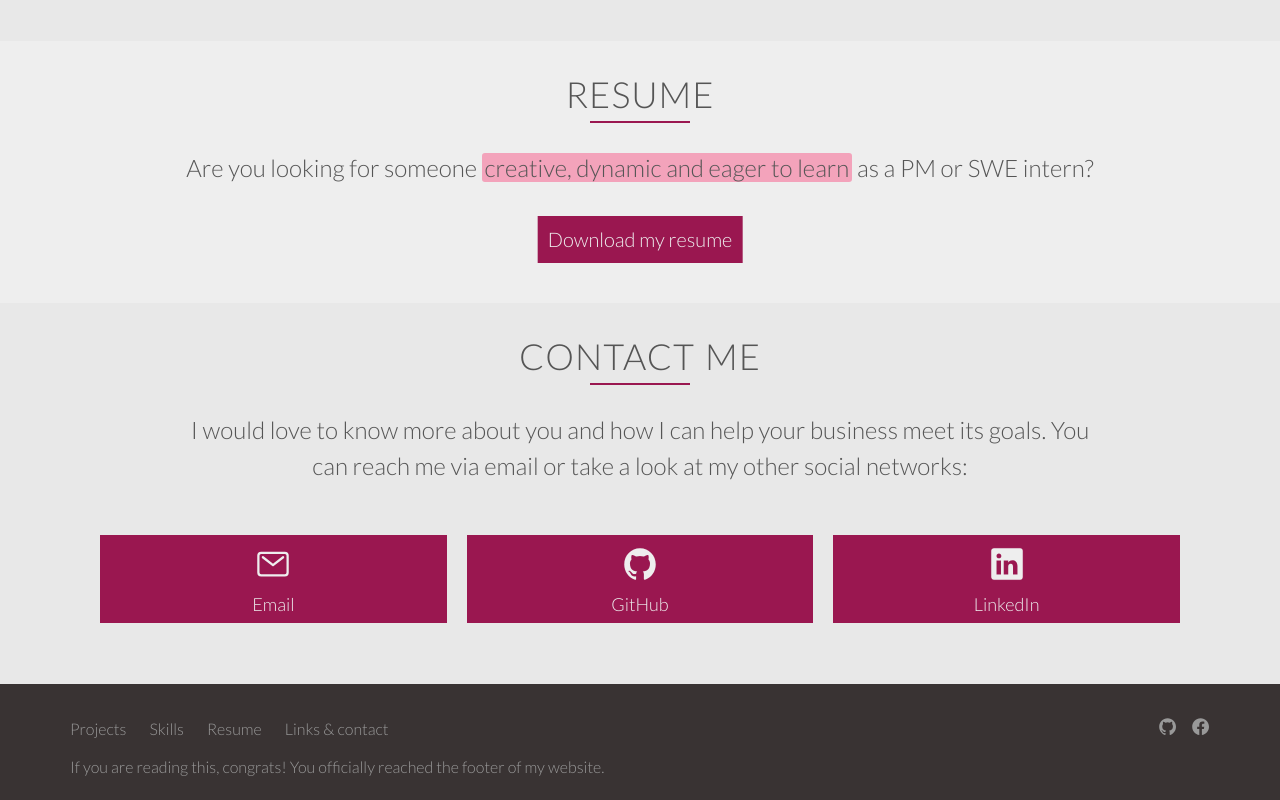
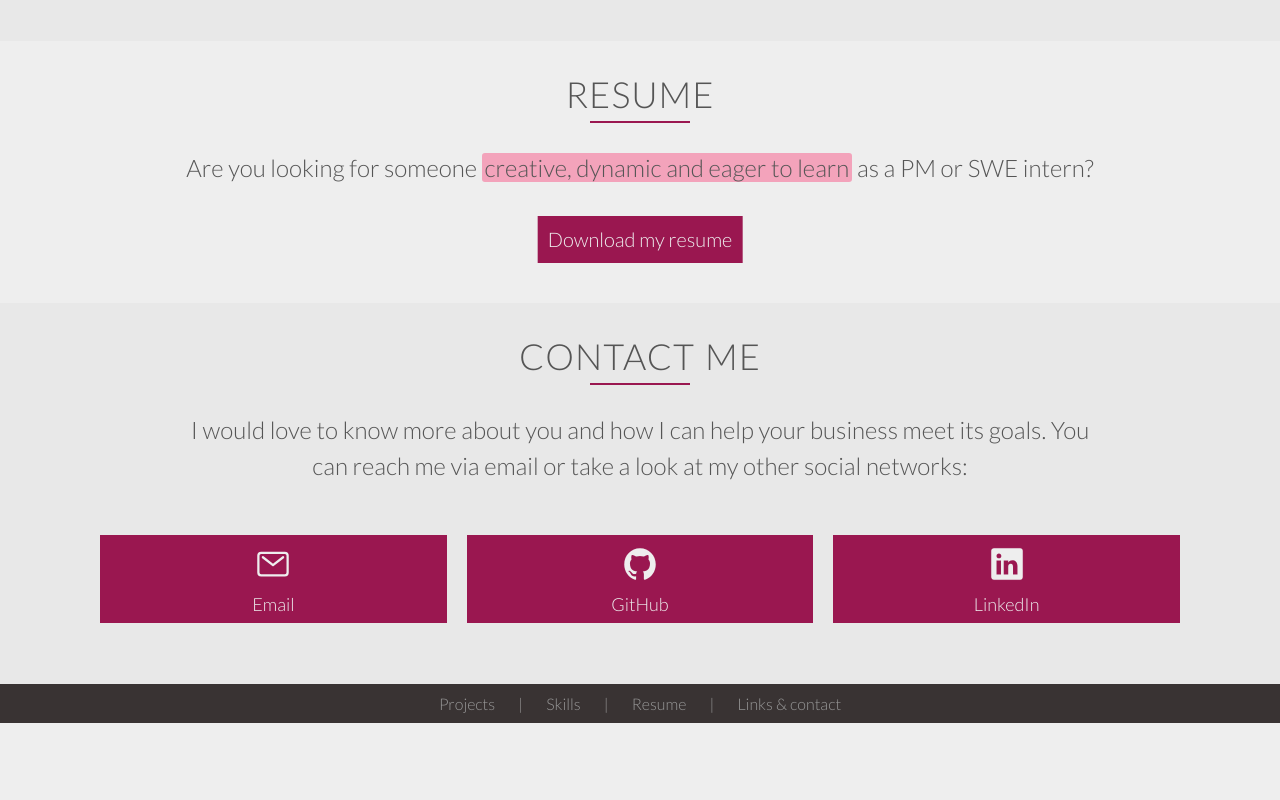
Before and after one commit to GabrielRochon/GabrielRochon.github.io, a plain HTML site: page index.html in a window 1280 px wide. Shown: the part 2654-3454 px from the top of the page. After the commit the page ends 3377 px from the top, so only its background shows below. Drawn offline with nearby package versions, Linux system fonts and the light colour scheme.

Commit message:
Prettified footer

```diff
--- a/index.html
+++ b/index.html
@@ -207,21 +207,15 @@
 
         <footer>
             <div class="row">
-                <div class="col span-1-of-2">
-                    <ul class="footer-nav">
-                        <li><a href="#">Projects</a></li>
-                        <li><a href="#">Skills</a></li>
-                        <li><a href="#">Resume</a></li>
-                        <li><a href="#">Links &amp; contact</a></li>
-                    </ul>
-                </div>
-                <div class="col span-1-of-2 footer-social-media">
-                    <ion-icon name="logo-github"></ion-icon>
-                    <ion-icon name="logo-facebook"></ion-icon>
-                </div>
-            </div>
-            <div class="row">
-                <p>If you are reading this, congrats! You officially reached the footer of my website.</p>
+                <ul class="footer-nav">
+                    <li class="js--scroll-to-projects"><a href="#">Projects</a></li>
+                    <li>|</li>
+                    <li class="js--scroll-to-skills"><a href="#">Skills</a></li>
+                    <li>|</li>
+                    <li class="js--scroll-to-resume"><a href="#">Resume</a></li>
+                    <li>|</li>
+                    <li class="js--scroll-to-contact"><a href="#">Links &amp; contact</a></li>
+                </ul>
             </div>
         </footer>
 
--- a/resources/css/style.css
+++ b/resources/css/style.css
@@ -120,11 +120,8 @@ a {
     -moz-border-radius: 3px;
     border-radius: 3px;
     padding: 0 3px;
+    background: rgba(244, 153, 180, 0.88); /* Default color, all browsers */
  }
-
-.pink-highlight {
-    background: rgba(244, 153, 180, 0.88); /* Default color, all browsers */
-}
 
 .pink-highlight::selection {
     background: #EE4C7C;
@@ -388,19 +385,24 @@ footer {
     background-color: #393333;
     color: #999;
     font-size: 80%;
-    padding: 20px;
+    padding: 10px;
+    line-height: 120%;
+}
+
+.footer-nav {
+    text-align: center;
 }
 
 .footer-nav li {
     display: inline-block;
     list-style: none;
     color: #999;
+    margin: 0 10px;
 }
 
 .footer-nav li a:link,
 .footer-nav li a:visited {
     color: #999;
-    margin-right: 20px;
     transition: color 0.2s;
     text-decoration: none;
 }
@@ -410,12 +412,6 @@ footer {
     color: #fff;
 }
 
-
-.footer-social-media {
-    text-align: right;
-    font-size: 120%;
-}
-
 .footer-social-media ion-icon {
     margin-left: 10px;
 }
```
